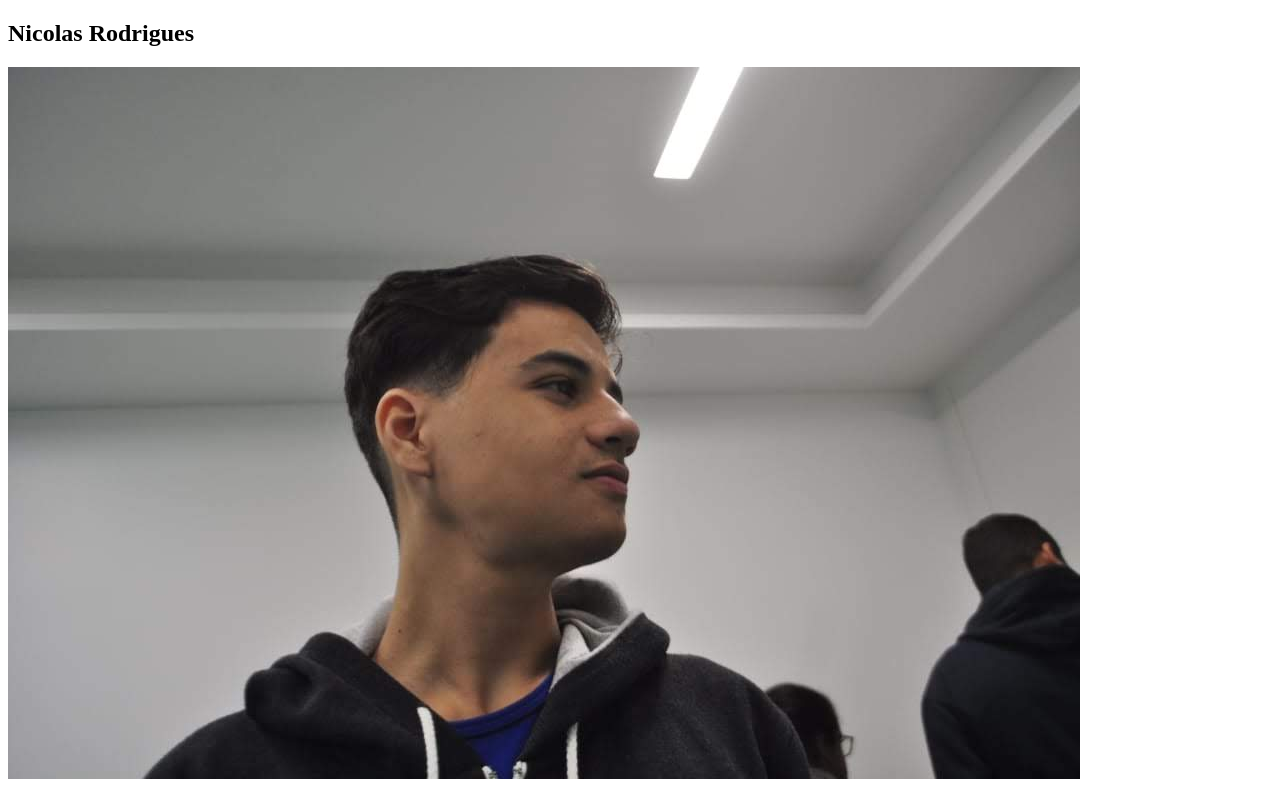
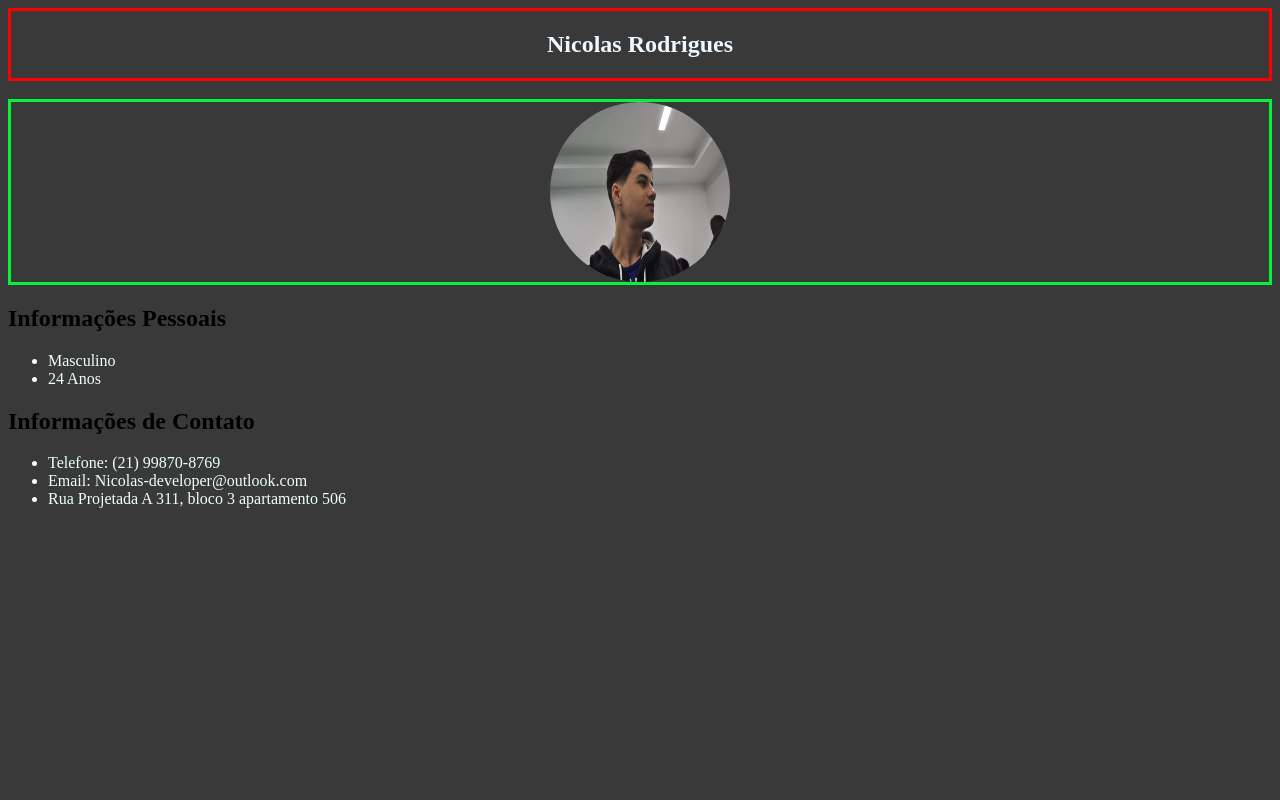
Before and after one commit to Nickous-Dev7/Casulo-Tecnol-gico, a plain HTML site: page index.html in a window 1280 px wide. Shown: the top 800 px of the page. Drawn offline with Linux system fonts and the light colour scheme.

Commit message:
fx/profile size

```diff
--- a/index.html
+++ b/index.html
@@ -4,15 +4,19 @@
     <meta charset="UTF-8">
     <meta name="viewport" content="width=device-width, initial-scale=1.0">
     <title>Currículo Nicolas Rodrigues</title>
+    <link rel="stylesheet" href="styles/styles.css">
 </head>
 <body>
-    <section>
-    <h1>Nicolas Rodrigues</h1>
-    <img src="assets/img/IMG-20180616-WA0038.jpg" alt="">
+    <section class="first-section">
+        <div class="nome"><h1>Nicolas Rodrigues</h1> </div>
+        <br>
+        <div class="container">
+    <img id="profile" src="assets/img/IMG-20180616-WA0038.jpg" alt="">
+        </div>
     </section>
     <section>
         <h2>Informações Pessoais</h2>
-        <ul>
+        <ul class="second-section">
             <li>Masculino</li>
             <li>24 Anos</li>
 
@@ -20,7 +24,7 @@
     </section>
     <section>
         <h2>Informações de Contato</h2>
-        <ul>
+        <ul class="second-section">
             <li>Telefone: (21) 99870-8769</li>
             <li>Email: Nicolas-developer@outlook.com</li>
             <li>Rua Projetada A 311, bloco 3 apartamento 506</li>
--- /dev/null
+++ b/styles/styles.css
@@ -0,0 +1,34 @@
+#profile {
+    width: 180px;
+    height: 180px;
+    border-radius: 50%;
+    align-items: center;
+}
+.container {
+    border-color: rgb(5, 243, 57);
+    display: flex;
+    align-items: center;
+    justify-content: center;
+
+}
+html, body {
+    background-color: #393939;
+}
+li {
+    color: azure;
+}
+div {
+    align-items: center;
+    justify-content: center;
+    border: 3px solid red
+}
+
+.nome h1 {
+
+    color: aliceblue;
+    align-items: center;
+    justify-content: center;
+}
+.nome {
+    display: flex;
+}
```
Also changed, not shown: assets/styles.css (deleted).
